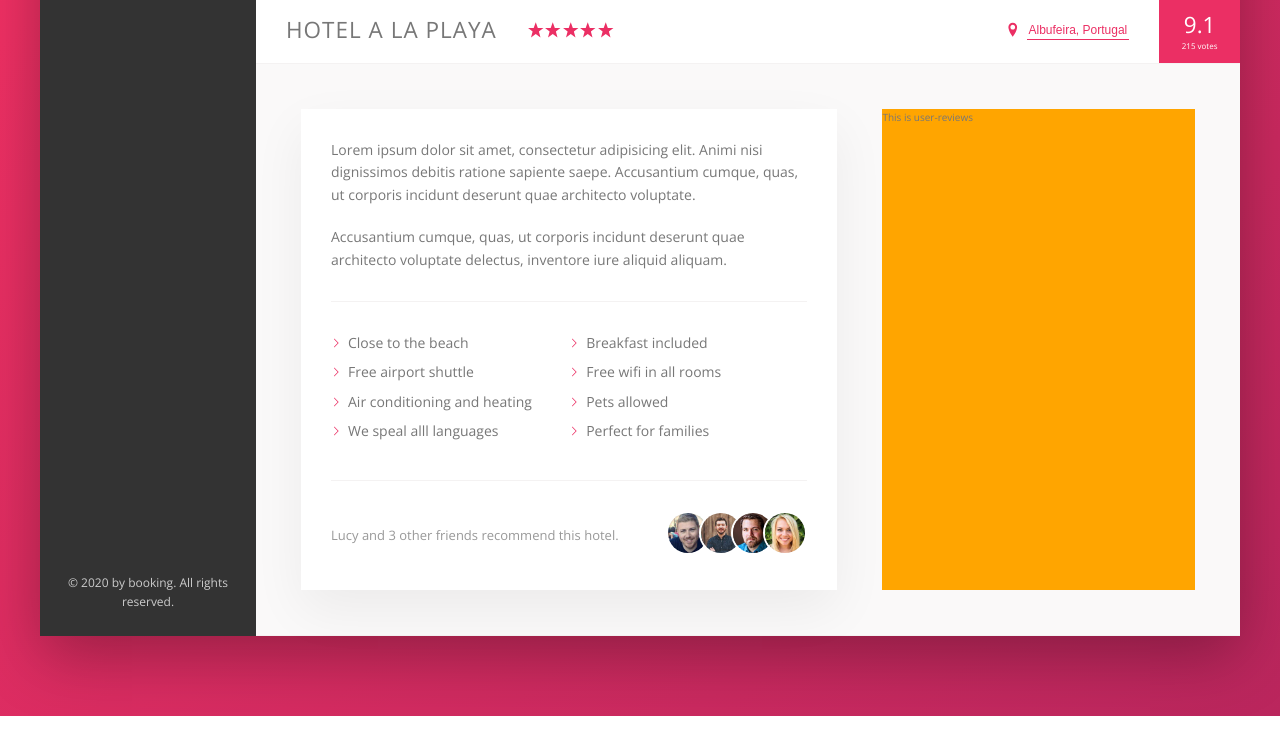
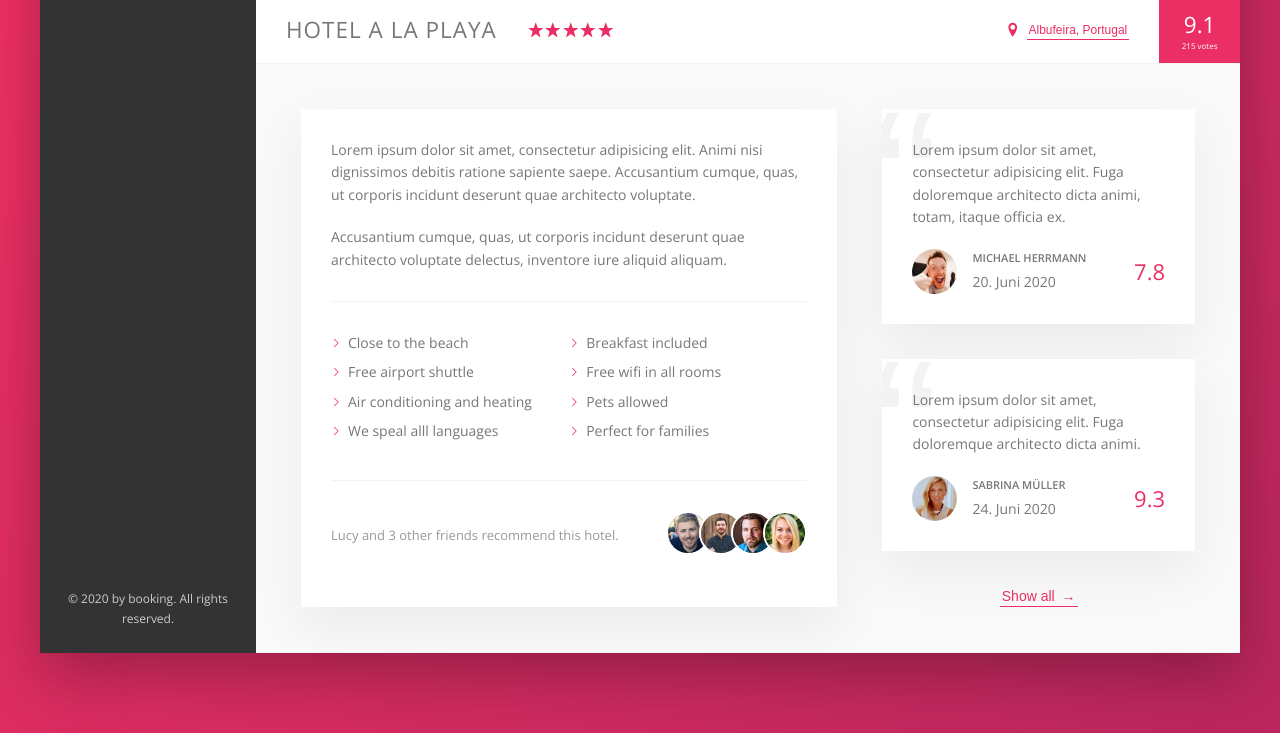
Before and after one commit to skusebauch/booking-vac, a website: page index.html in a window 1280 px wide. Shown: the part 538-1271 px from the top of the page. Drawn offline with nearby package versions, Linux system fonts and the light colour scheme.

Commit message:
accomplished review part

```diff
--- a/index.html
+++ b/index.html
@@ -163,7 +163,35 @@
               </div>
 
               <div class="user-reviews">
-                This is user-reviews
+                <!-- perfect for reviews -->
+                <figure class="review">
+                  <blockquote class="review__text">
+                    Lorem ipsum dolor sit amet, consectetur adipisicing elit. Fuga doloremque architecto dicta animi, totam, itaque officia ex.
+                  </blockquote>
+                  <figcaption class="review__user">
+                    <img src="img/user-1.jpg" alt="" class="review__photo">
+                    <div class="review__user-box">
+                      <p class="review__user-name">Michael Herrmann</p>
+                      <p class="review__user-date">20. Juni 2020</p>
+                    </div>
+                    <div class="review__rating">7.8</div>
+                  </figcaption>
+                </figure>
+                <figure class="review">
+                  <blockquote class="review__text">
+                    Lorem ipsum dolor sit amet, consectetur adipisicing elit. Fuga doloremque architecto dicta animi.
+                  </blockquote>
+                  <figcaption class="review__user">
+                    <img src="img/user-2.jpg" alt="" class="review__photo">
+                    <div class="review__user-box">
+                      <p class="review__user-name">Sabrina Müller</p>
+                      <p class="review__user-date">24. Juni 2020</p>
+                    </div>
+                    <div class="review__rating">9.3</div>
+                  </figcaption>
+                </figure>
+                <button class="btn-inline">Show all <span>&rarr;</span></button>
+
               </div>
             </div>
           </main>
--- a/sass/_components.scss
+++ b/sass/_components.scss
@@ -284,14 +284,23 @@
   cursor: pointer;
   transition: all .2s;
 
+  & span {
+    margin-left: 3px;
+    transition: margin-left .2s;
+  }
+
   &:hover {
     color: var(--color-grey-dark-1);
+    span {
+      margin-left: 8px;
+    }
   }
 
   &:focus {
     outline: none;
     animation: pulsate 1s infinite;
   }
+
 }
 
 @keyframes pulsate {
@@ -389,3 +398,69 @@
     }
   }
 }
+
+/////////////////
+// REVIEWS
+.review {
+  background-color: #fff;
+  box-shadow: var(--shadow-light);
+  padding: 3rem;
+  margin-bottom: 3.5rem;
+  position: relative;
+  overflow: hidden;
+
+  &__text {
+    margin-bottom: 2rem;
+    // z-index only works if you apply position to this
+    z-index: 3;
+    position: relative;
+  }
+
+  &__user {
+    display: flex;
+    align-items: center;
+  }
+
+  &__photo {
+    height: 4.5rem;
+    width: 4.5rem;
+    border-radius: 50%;
+    margin-right: 1.5rem;
+
+  }
+
+  &__user-box {
+    margin-right: auto;
+  }
+
+  &__user-name {
+    font-size: 1.1rem;
+    font-weight: 600;
+    text-transform: uppercase;
+    margin-bottom: .4rem;
+  }
+
+  &__user-date {
+    font-size: 1rem;
+    color: var(--color-grey-dark-3)
+  }
+
+  &__rating {
+    color: var(--color-primary);
+    font-size: 2.2rem;
+    font-weight: 300;
+  }
+
+  &::before {
+    //html entity
+    content: "\201C";
+    position: absolute;
+    top: -2.75rem;
+    left: -1rem;
+    line-height: 1;
+    font-size: 20rem;
+    color: var(--color-grey-light-2);
+    font-family: sans-serif;
+    z-index: 1;
+  }
+}
--- a/sass/_layout.scss
+++ b/sass/_layout.scss
@@ -38,6 +38,7 @@
 }
 
 .detail {
+  font-size: 1.4rem;
   display: flex;
   padding: 4.5rem;
   background-color: var(--color-grey-light-1);
@@ -45,7 +46,6 @@
 }
 
 .description {
-  font-size: 1.4rem;
   background-color: #fff;
   box-shadow: var(--shadow-light);
   padding: 3rem;
@@ -55,6 +55,8 @@
 }
 
 .user-reviews {
-  background-color: orange;
   flex: 1;
+  display: flex;
+  flex-direction: column;
+  align-items: center;
 }
```
Also changed, not shown: css/style.css.
